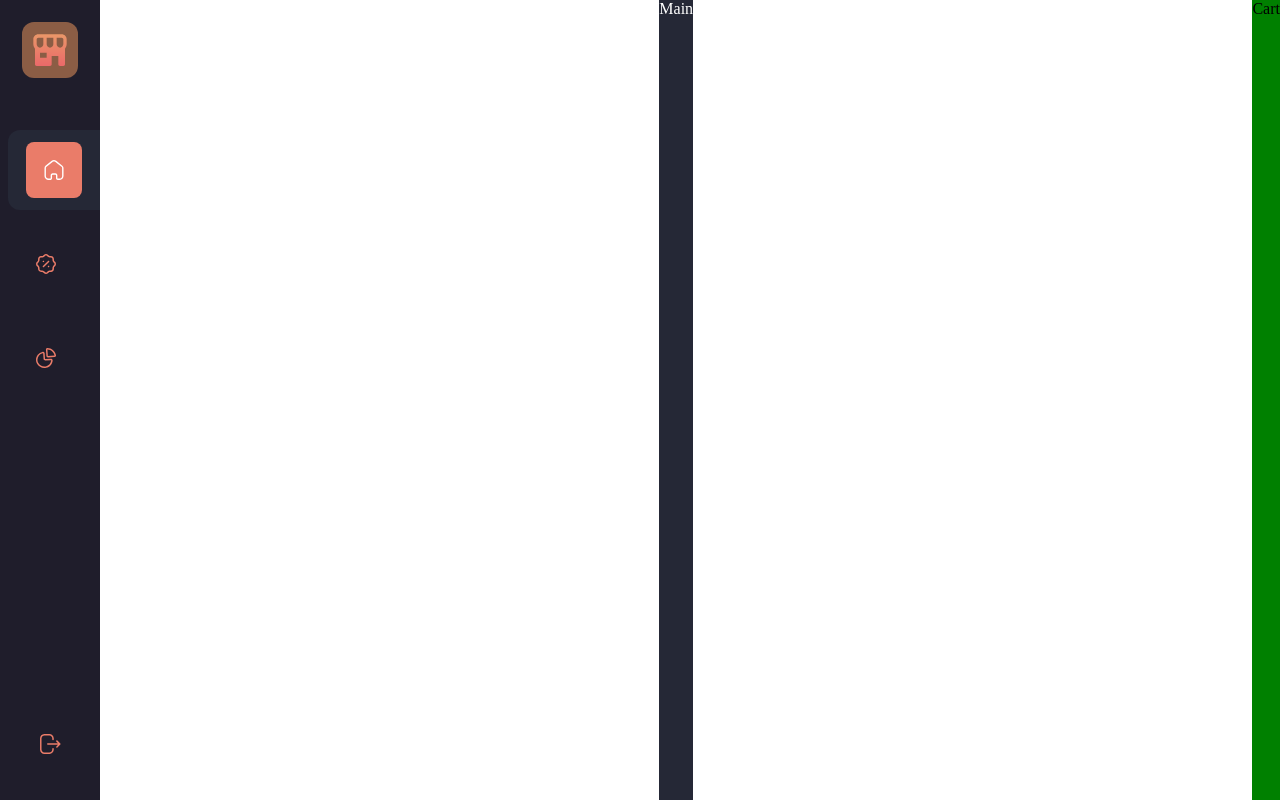
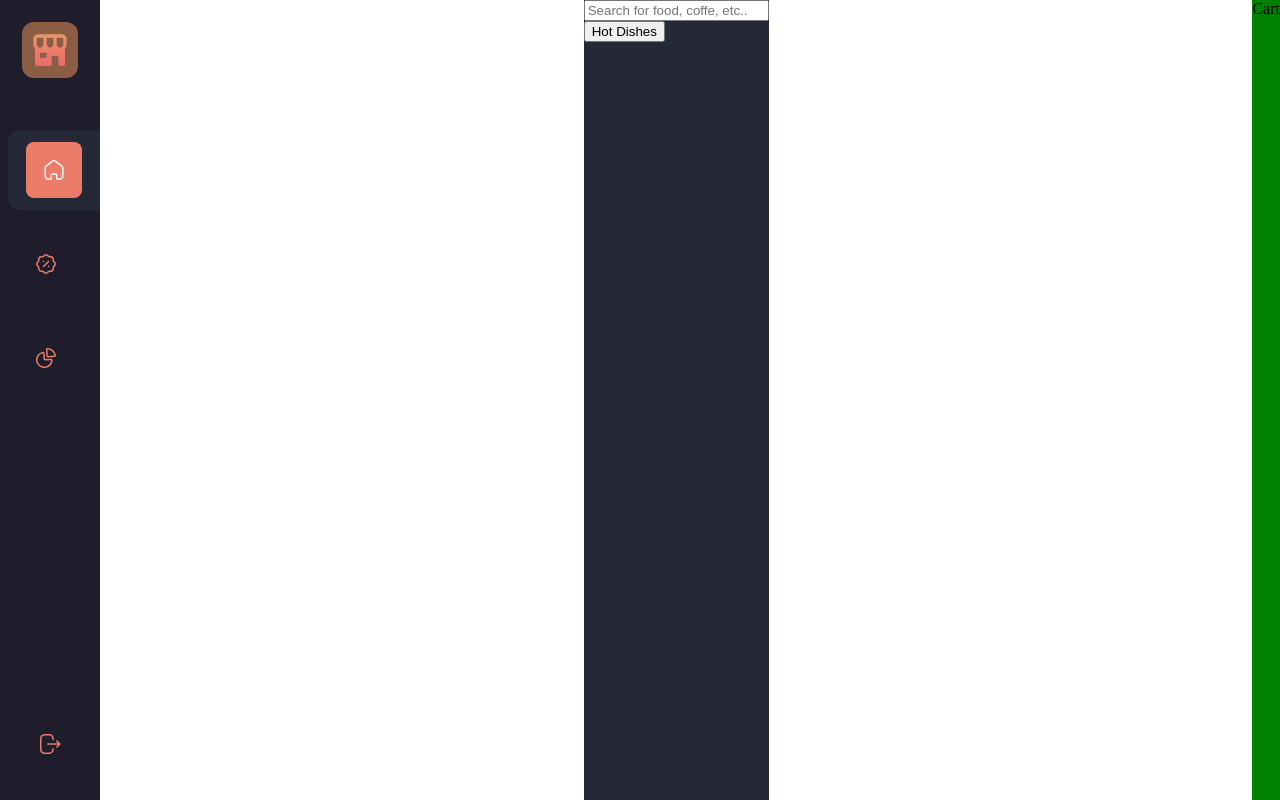
Before and after one commit to iamigrek/food-shop, a React (Create React App) app: page / in a window 1280 px wide. Built offline with nearby package versions, Linux system fonts and the light colour scheme.

Commit message:
Начал писать структуру для главной

```diff
--- a/src/components/Main/Main.jsx
+++ b/src/components/Main/Main.jsx
@@ -1,7 +1,18 @@
 import style from './Main.module.scss';
 
 function Main() {
-  return <div className={style.main}>Main</div>;
+  return (
+    <div className={style.main}>
+      <input type='text' placeholder='Search for food, coffe, etc..' />
+      <div className='main__filterBlock'>
+        <ul className={`listReset`}>
+          <li>
+            <button>Hot Dishes</button>
+          </li>
+        </ul>
+      </div>
+    </div>
+  );
 }
 
 export default Main;
--- a/src/components/Main/Main.module.scss
+++ b/src/components/Main/Main.module.scss
@@ -1,4 +1,5 @@
 .main {
   background-color: #252836;
   color: #fff;
+  max-width: 680px;
 }
```
